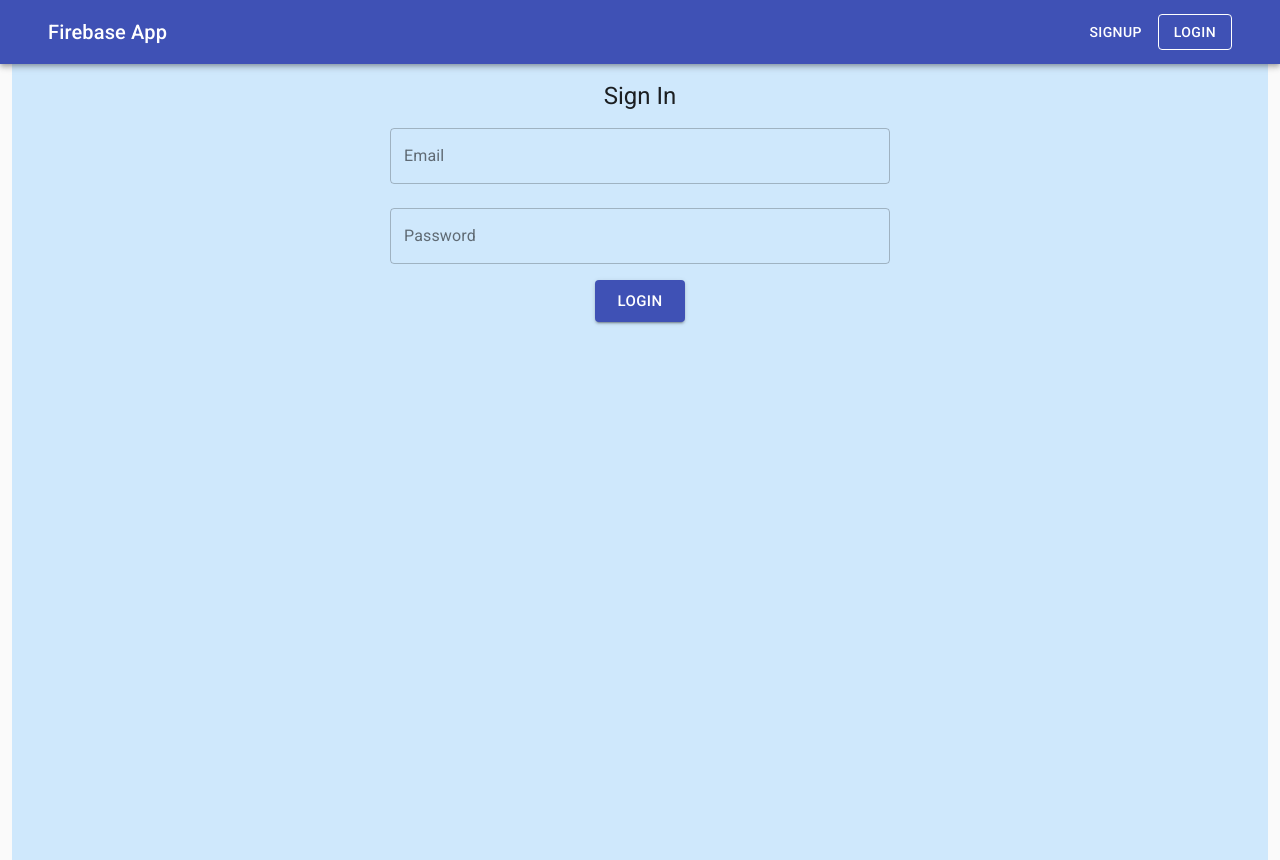
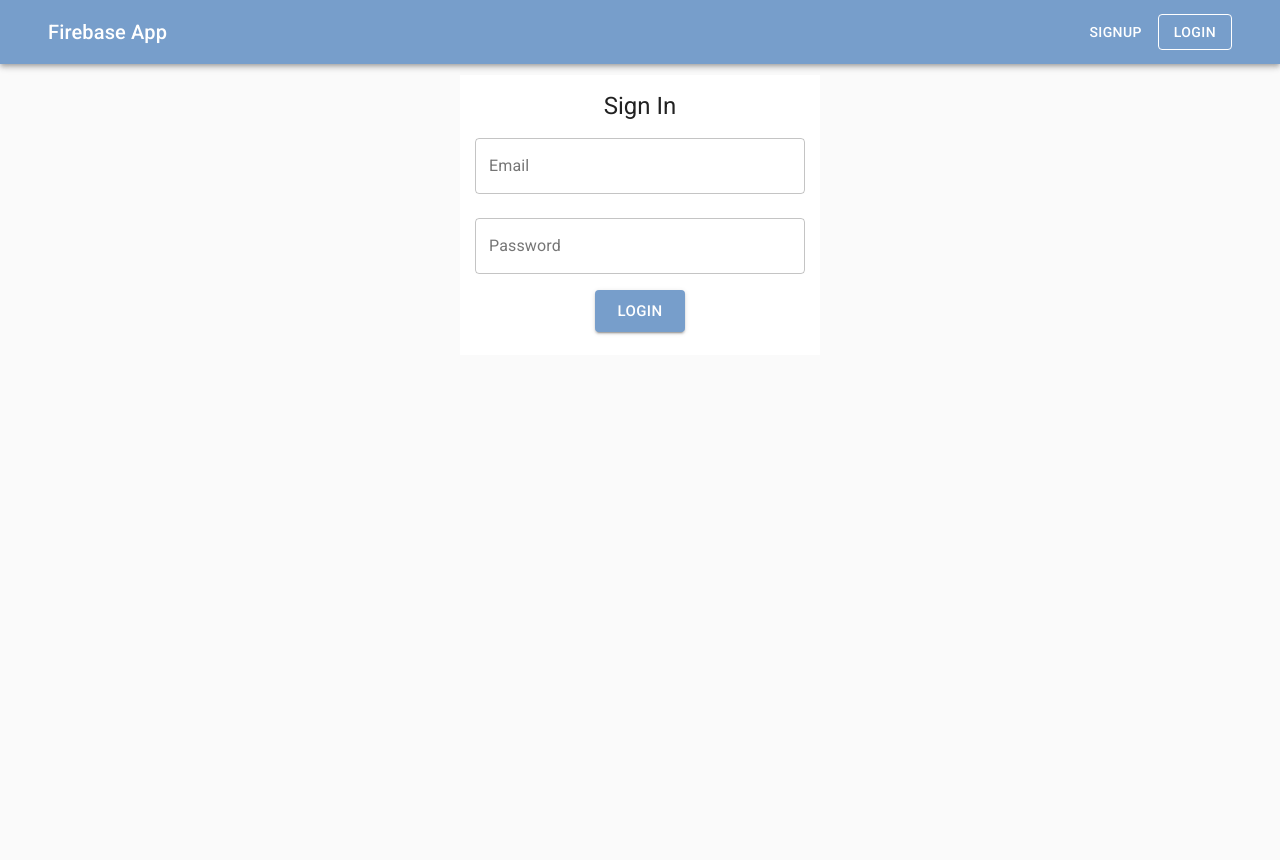
Before and after one commit to emrullahayin/react-redux-firebase-app, a React (Create React App) app: page /signin in a window 1280 px wide. Built offline with nearby package versions, Linux system fonts and the light colour scheme.

Commit message:
createMuiTheme

```diff
--- a/src/App.js
+++ b/src/App.js
@@ -27,11 +27,7 @@ export default function App() {
       <div className="App">
         <Navbar />
         <Container className={classes.container}>
-          <Grid
-            container
-            spacing={3}
-            style={{ backgroundColor: "#cfe8fc", minHeight: "100vh" }}
-          >
+          <Grid container spacing={3} style={{ minHeight: "100vh" }}>
             <Switch>
               <Route exact path="/" component={Dashboard} />
               <Route path="/project/:id" component={ProjectDetails} />
--- a/src/components/auth/SignIn.js
+++ b/src/components/auth/SignIn.js
@@ -7,9 +7,14 @@ import Typography from "@material-ui/core/Typography";
 
 const useStyles = makeStyles(theme => ({
   container: {
-    margin: "20px auto",
-    textAlign: "center",
-    maxWidth: "500px"
+    display: "flex",
+    flexWrap: "wrap",
+    justifyContent: "center",
+    maxWidth: 360,
+    margin: "auto",
+    backgroundColor: theme.palette.background.paper,
+    padding: 15,
+    marginTop: 15
   },
   button: {
     margin: theme.spacing(1)
--- a/src/components/auth/SignUp.js
+++ b/src/components/auth/SignUp.js
@@ -7,9 +7,14 @@ import Typography from "@material-ui/core/Typography";
 
 const useStyles = makeStyles(theme => ({
   container: {
-    margin: "20px auto",
-    textAlign: "center",
-    maxWidth: "500px"
+    display: "flex",
+    flexWrap: "wrap",
+    justifyContent: "center",
+    maxWidth: 360,
+    margin: "auto",
+    backgroundColor: theme.palette.background.paper,
+    padding: 15,
+    marginTop: 15
   },
   button: {
     margin: theme.spacing(1)
@@ -46,7 +51,7 @@ const SignUp = () => {
         Sign Up
       </Typography>
       <TextField
-        id="signup-password-input"
+        id="firstname-password-input"
         label="First Name"
         className={classes.textField}
         value={values.firstName}
@@ -57,7 +62,7 @@ const SignUp = () => {
         fullWidth
       />
       <TextField
-        id="signup-password-input"
+        id="lastname-password-input"
         label="Last Name"
         className={classes.textField}
         value={values.lastName}
--- a/src/index.js
+++ b/src/index.js
@@ -7,6 +7,14 @@ import { createMuiTheme } from "@material-ui/core/styles";
 import { ThemeProvider } from "@material-ui/styles";
 
 const theme = createMuiTheme({
+  palette: {
+    primary: {
+      main: "#779ecb",
+      light: "#9cb8d9",
+      dark: "#5284bd",
+      contrastText: "#ffffff"
+    }
+  },
   props: {
     // Name of the component ⚛️
     MuiButtonBase: {
@@ -16,6 +24,8 @@ const theme = createMuiTheme({
   }
 });
 
+console.log(createMuiTheme());
+
 ReactDOM.render(
   <ThemeProvider theme={theme}>
     <App />
```
